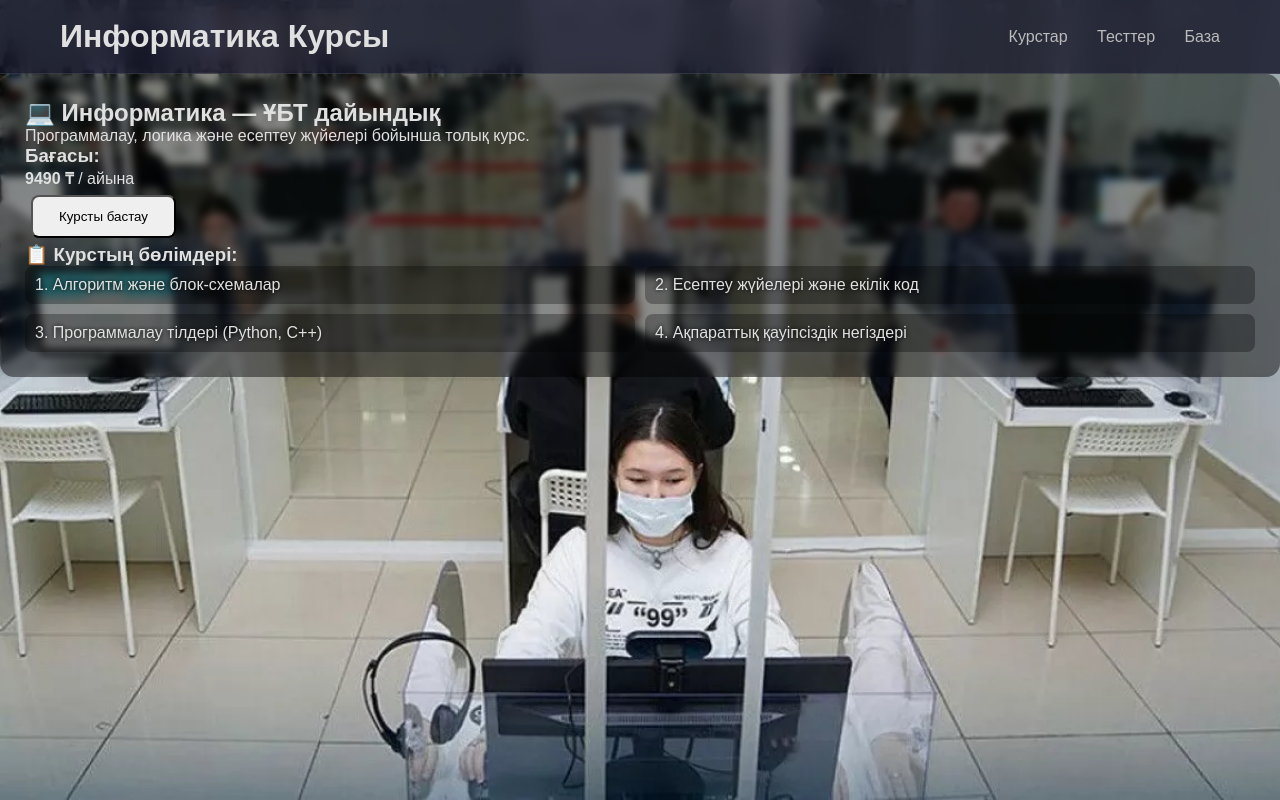
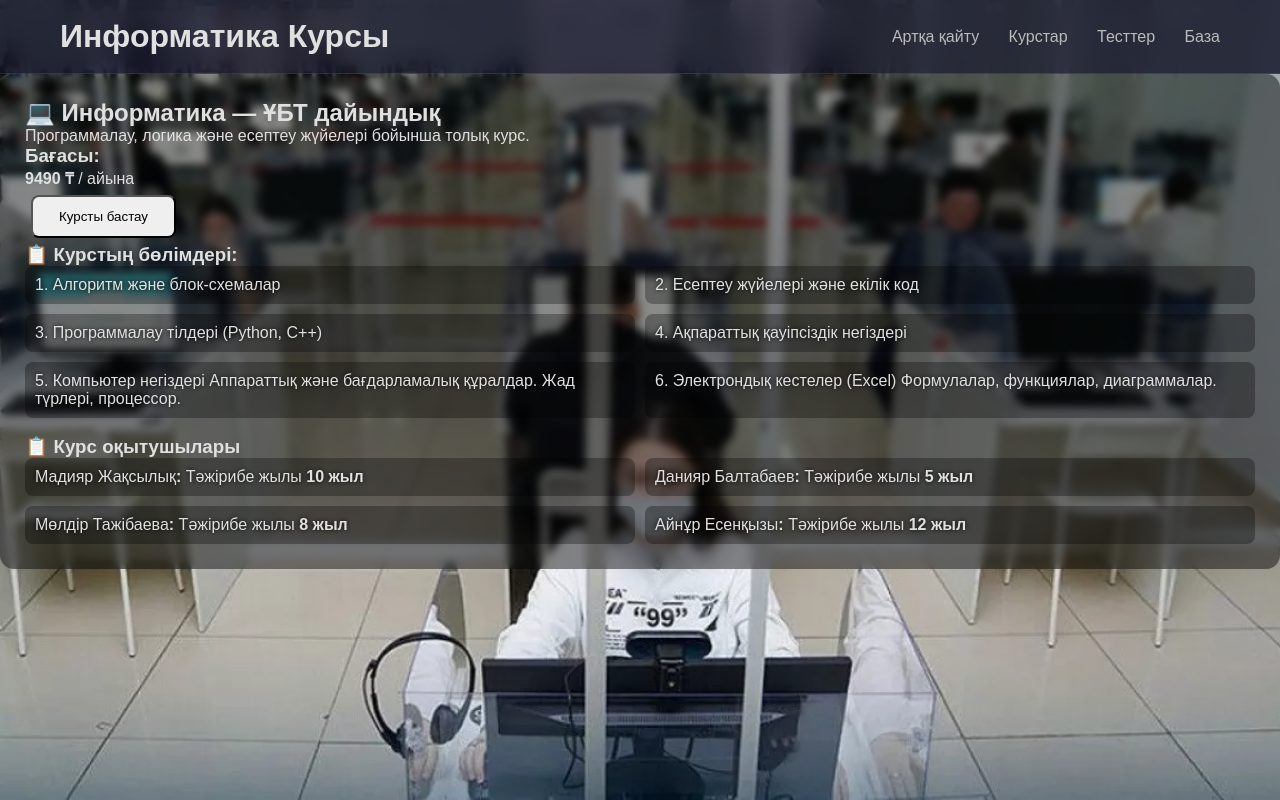
Before and after one commit to Didokland/for-my-girl, a plain HTML site: page informatics.html in a window 1280 px wide. Drawn offline with Linux system fonts and the light colour scheme.

Commit message:
Update informatics.html

```diff
--- a/informatics.html
+++ b/informatics.html
@@ -11,6 +11,7 @@
   <header class="navbar">
     <h1>Информатика Курсы</h1>
     <nav>
+      <a href="index.html">Артқа қайту</a>
       <a href="courses.html">Курстар</a>
       <a href="tests.html">Тесттер</a>
       <a href="database.html">База</a>
@@ -34,9 +35,28 @@
         <li>2. Есептеу жүйелері және екілік код</li>
         <li>3. Программалау тілдері (Python, C++)</li>
         <li>4. Ақпараттық қауіпсіздік негіздері</li>
+        <li>5. Компьютер негіздері
+
+Аппараттық және бағдарламалық құралдар.
+
+Жад түрлері, процессор.</li>
+          <li>6. Электрондық кестелер (Excel)
+
+Формулалар, функциялар, диаграммалар.</li>
+      </ul>
+    </div>
+    <br>
+    <div class="topics">
+      <h3>📋 Курс оқытушылары</h3>
+      <ul>
+        <li>Мадияр Жақсылық<b>:</b>  Тәжірибе жылы <b>10 жыл</b></li>
+        <li>Данияр Балтабаев<b>:</b>  Тәжірибе жылы <b>5 жыл</b></li>
+        <li>Мөлдір Тажібаева<b>:</b>  Тәжірибе жылы <b>8 жыл</b></li>
+        <li>Айнұр Есенқызы<b>:</b>  Тәжірибе жылы <b>12 жыл</b></li>
       </ul>
     </div>
   </main>
   <script src="script.js"></script>
 </body>
+
 </html>
```
